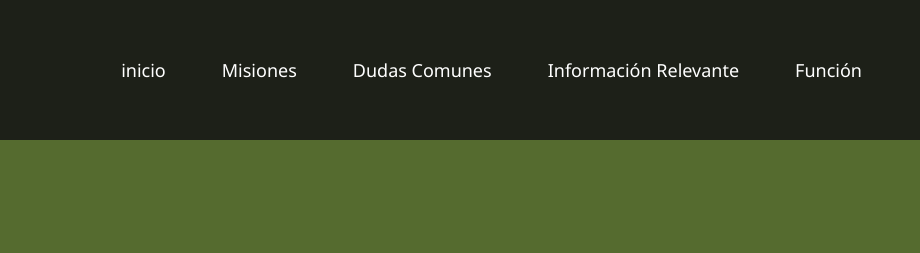
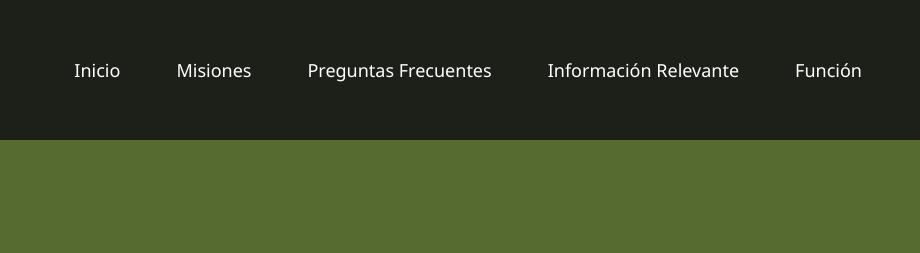
Before and after one commit to woody1913/proyecto-web-GREENUP, a plain HTML site: page index.html in a window 1280 px wide. Shown: the top 253 px of the page, 360-1280 px from the left. Drawn offline with Linux system fonts and the light colour scheme.

Commit message:
modifico letras

```diff
--- a/index.html
+++ b/index.html
@@ -13,9 +13,9 @@
       <span>GREENUP</span>
     </div>
     <div class="nav-links">
-        <a href="index.html">inicio</a>
+        <a href="index.html">Inicio</a>
       <a href="misiones.html">Misiones</a>
-      <a href="dudas.html">Dudas Comunes</a>
+      <a href="dudas.html">Preguntas Frecuentes</a>
       <a href="informacion.html">Información Relevante</a>
       <a href="funcion.html">Función</a>
 
```
Also changed, not shown: funcion.html (+1 -1 lines), informacion.html (+1 -1 lines), misiones.html (+1 -1 lines).
